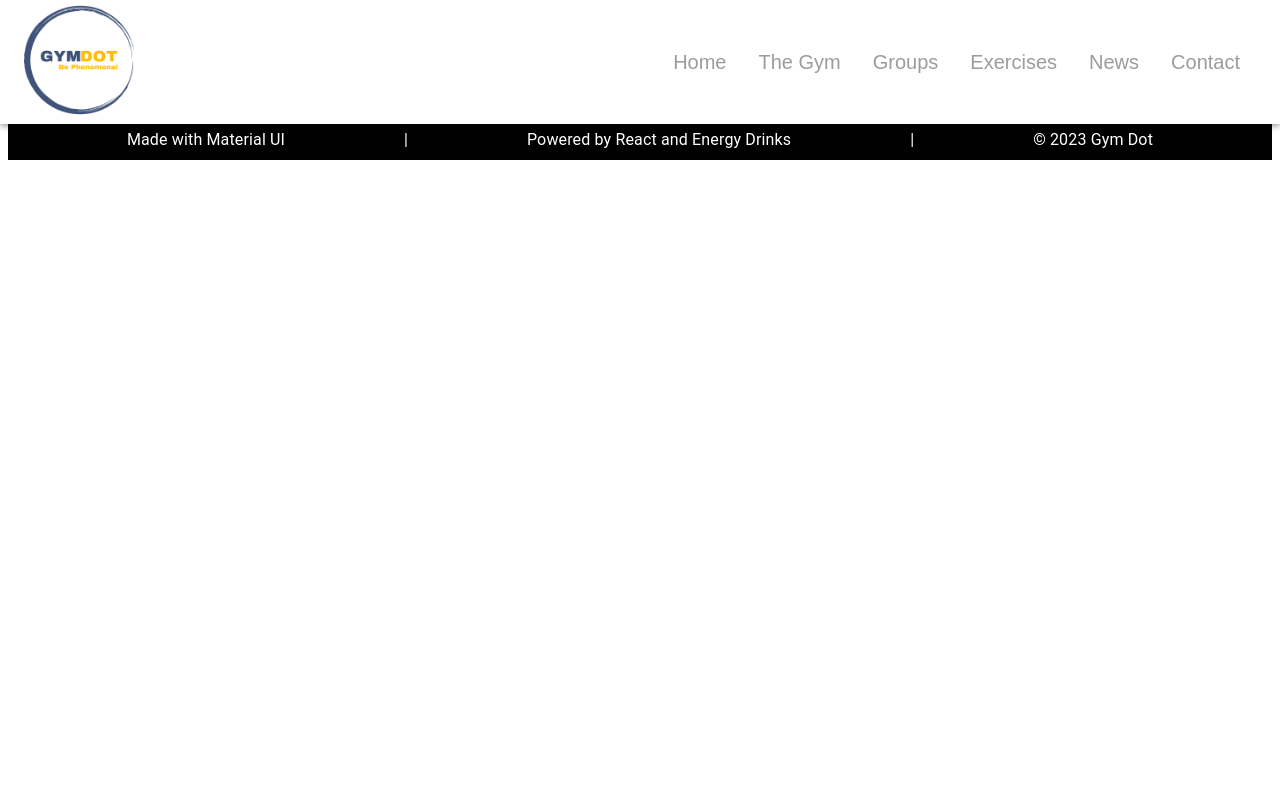
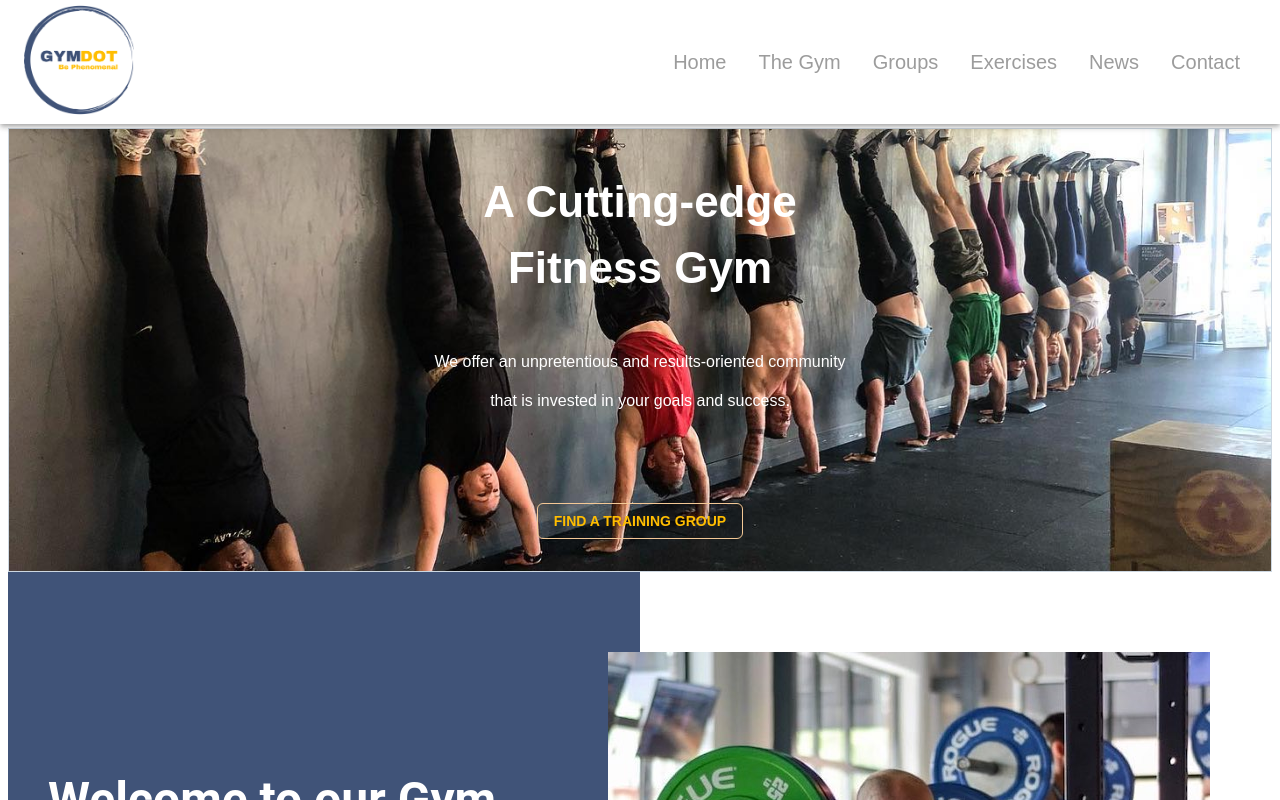
Before and after one commit to Tedfulk/gym_dot_website, a React (Create React App) app in the folder frontend/: page / in a window 1280 px wide. Shown: the top 800 px of the page. Built offline with nearby package versions, Linux system fonts and the light colour scheme.

Commit message:
route added

```diff
--- a/frontend/package.json
+++ b/frontend/package.json
@@ -2,7 +2,7 @@
   "name": "frontend",
   "version": "0.1.0",
   "private": true,
-  "homepage": "/Home",
+  "homepage": "/",
   "dependencies": {
     "@emotion/react": "^11.10.5",
     "@emotion/styled": "^11.10.5",
--- a/frontend/src/App.js
+++ b/frontend/src/App.js
@@ -22,6 +22,7 @@ const App = () => {
         <Box width="400px" sx={{ width: { xl: '1488px' } }} m="auto">
             <Navbar />
             <Routes>
+                    <Route path="/" element={<Home />} />
                     <Route path="/Home" element={<Home />} />
                     <Route path="/The Gym" element={<TheGym />} />
                     <Route path="/Groups" element={<Groups />} />
--- a/frontend/src/components/Navbar.js
+++ b/frontend/src/components/Navbar.js
@@ -5,9 +5,7 @@ import { Link, Stack, Typography, Divider, AppBar, Box, List, ListItem, ListItem
 
 
 const drawerWidth = 240;
-const navItems = ['Home', 'The Gym', 'Groups', 'Exercises',
-'News',
-'Contact'];
+const navItems = ['Home', 'The Gym', 'Groups', 'Exercises', 'News', 'Contact'];
 
 function HideOnScroll(props) {
   const { children, window } = props;
```
Lines whose indentation alone changed are shown as unchanged.
